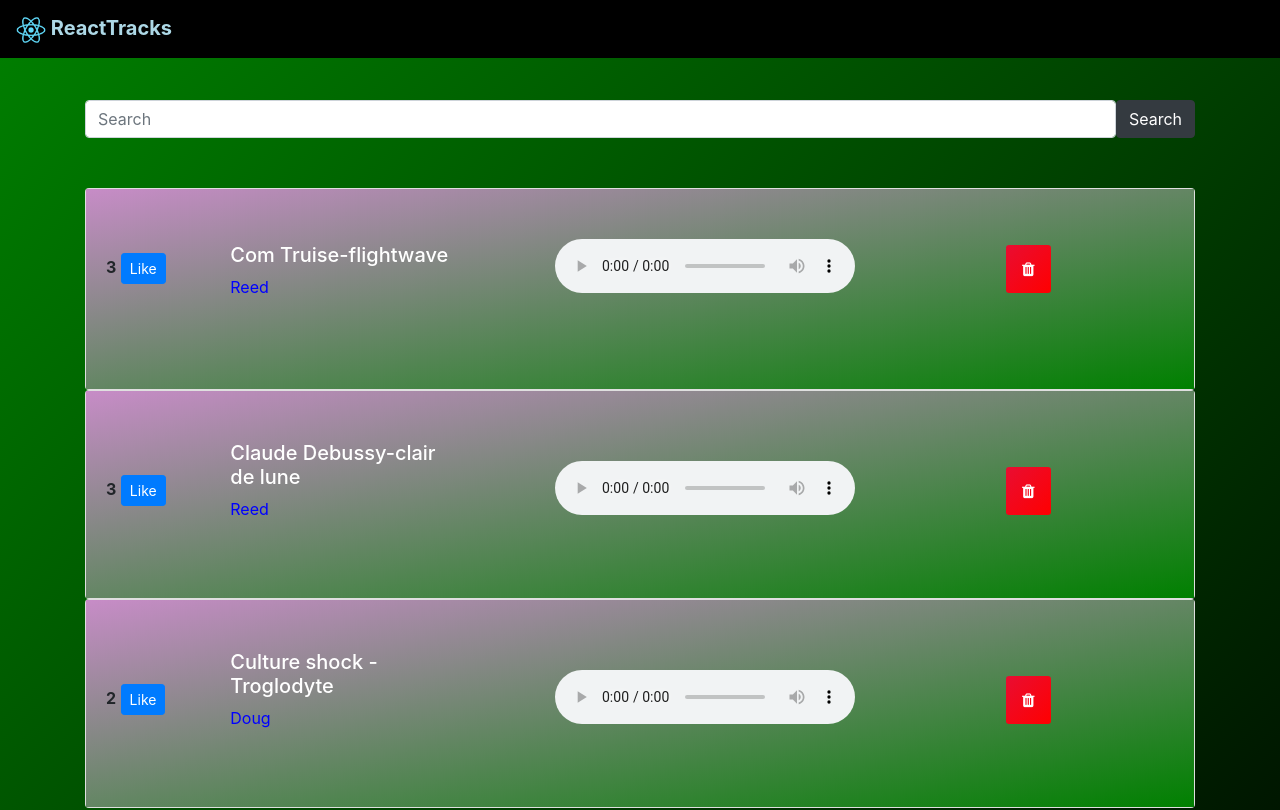
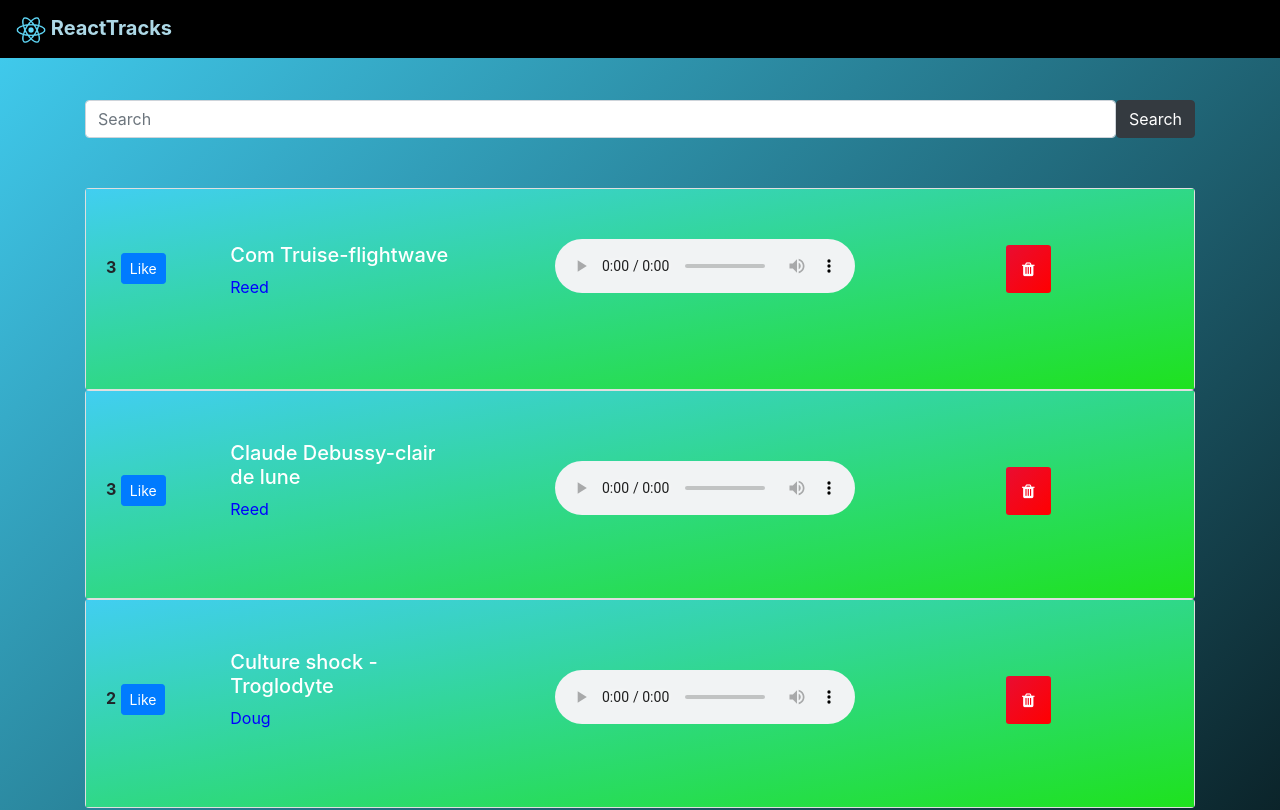
Before and after one commit to aakibRex/react-tracks, a React (Create React App) app: page / in a window 1280 px wide. Shown: the top 810 px of the page. Built offline with nearby package versions, Linux system fonts and the light colour scheme.

Commit message:
000|AQUIB_NAZMI|UI color scheme changed

```diff
--- a/public/index.html
+++ b/public/index.html
@@ -19,7 +19,7 @@
     <style>
       body{
         /* background-color: black; */
-        background-image: linear-gradient(to bottom right, green,black);
+        background-image: linear-gradient(to bottom right, rgb(65, 206, 241),black);
 
       }
     </style>
--- a/src/components/mediaitems.css
+++ b/src/components/mediaitems.css
@@ -11,7 +11,7 @@
 
   }
   .card-body{
-    background-image: linear-gradient(to bottom right, rgb(199, 140, 199), green);
+    background-image: linear-gradient(to bottom right, rgb(65, 206, 241), rgb(30, 226, 30));
   }
 
 .title{
```
